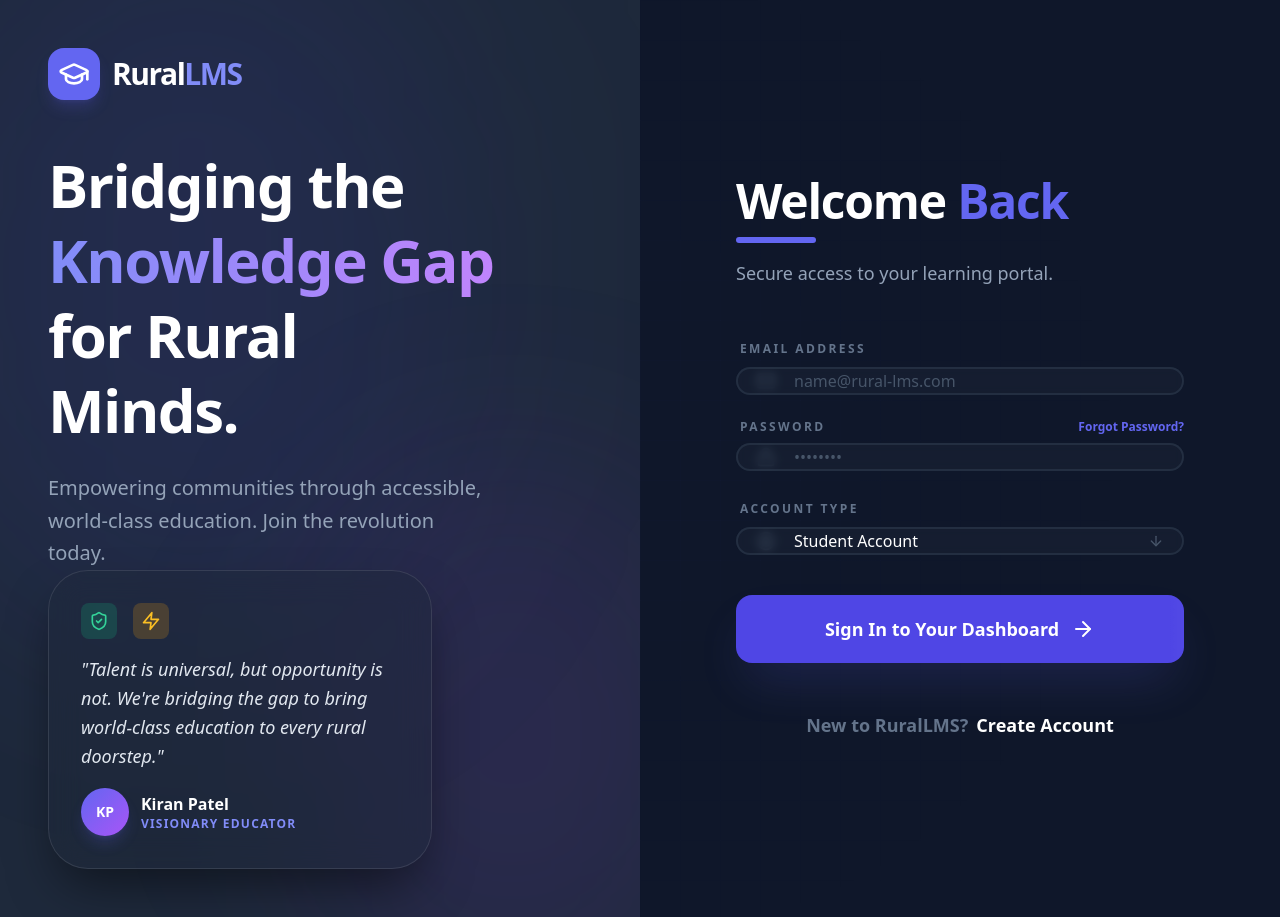
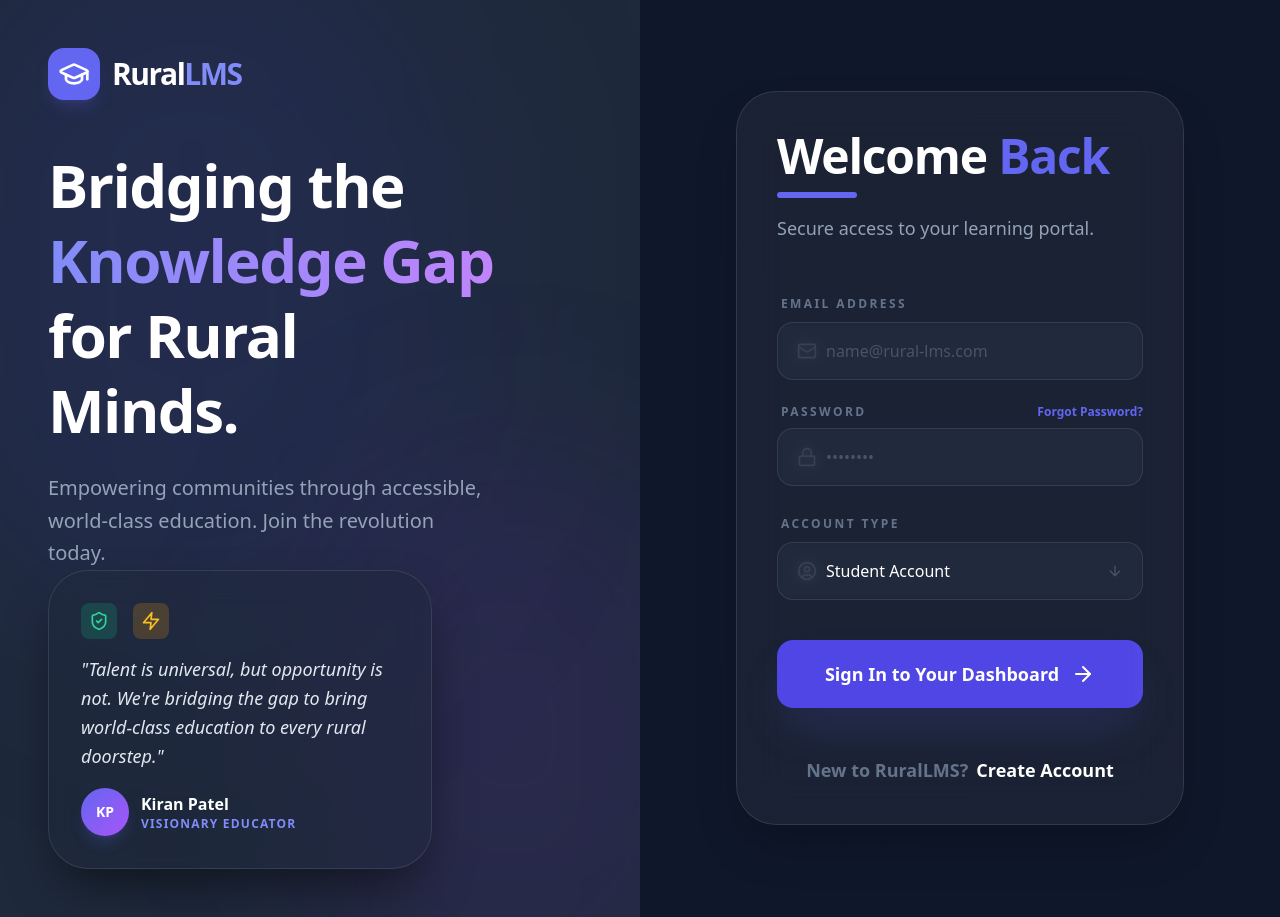
Before and after one commit to harsha-252005/lms_rural, a React app in the folder frontend/: page /login in a window 1280 px wide. Built offline with nearby package versions, Linux system fonts and the light colour scheme; the HTML template or start-up script is replaced by a standard one.

Commit message:
review 1

```diff
--- a/frontend/src/pages/LoginV2.jsx
+++ b/frontend/src/pages/LoginV2.jsx
@@ -148,7 +148,7 @@ const Login = () => {
                     variants={containerVariants}
                     initial="hidden"
                     animate="visible"
-                    className="w-full max-w-md"
+                    className="w-full max-w-md bg-white/5 backdrop-blur-xl border border-white/10 rounded-[2.5rem] p-10 shadow-2xl relative overflow-hidden group"
                 >
                     <motion.div variants={itemVariants} className="mb-12">
                         <h2 className="text-5xl font-black text-white mb-3 tracking-tight">
@@ -169,7 +169,7 @@ const Login = () => {
                                     required
                                     value={formData.email}
                                     onChange={(e) => setFormData({ ...formData, email: e.target.value })}
-                                    className="w-full bg-slate-800/40 border-2 border-slate-700/50 rounded-2xl py-4.5 pl-14 pr-6 text-white placeholder:text-slate-600 focus:outline-none focus:border-indigo-500/50 focus:ring-4 focus:ring-indigo-500/10 transition-all duration-300 backdrop-blur-sm"
+                                    className="w-full bg-slate-800/50 border border-white/10 rounded-2xl py-4 pl-12 pr-4 text-white placeholder:text-slate-600 focus:outline-none focus:border-indigo-500/50 transition-all backdrop-blur-sm"
                                 />
                             </div>
                         </motion.div>
@@ -187,7 +187,7 @@ const Login = () => {
                                     required
                                     value={formData.password}
                                     onChange={(e) => setFormData({ ...formData, password: e.target.value })}
-                                    className="w-full bg-slate-800/40 border-2 border-slate-700/50 rounded-2xl py-4.5 pl-14 pr-6 text-white placeholder:text-slate-600 focus:outline-none focus:border-indigo-500/50 focus:ring-4 focus:ring-indigo-500/10 transition-all duration-300 backdrop-blur-sm"
+                                    className="w-full bg-slate-800/50 border border-white/10 rounded-2xl py-4 pl-12 pr-4 text-white placeholder:text-slate-600 focus:outline-none focus:border-indigo-500/50 transition-all backdrop-blur-sm"
                                 />
                             </div>
                         </motion.div>
@@ -197,7 +197,7 @@ const Login = () => {
                             <div className="relative group">
                                 <UserCircle className="absolute left-5 top-1/2 -translate-y-1/2 w-5 h-5 text-slate-600 group-focus-within:text-indigo-500 transition-colors duration-300" />
                                 <select
-                                    className="w-full bg-slate-800/40 border-2 border-slate-700/50 rounded-2xl py-4.5 pl-14 pr-6 text-white appearance-none focus:outline-none focus:border-indigo-500/50 focus:ring-4 focus:ring-indigo-500/10 transition-all duration-300 backdrop-blur-sm cursor-pointer"
+                                    className="w-full bg-slate-800/50 border border-white/10 rounded-2xl py-4 pl-12 pr-4 text-white appearance-none focus:outline-none focus:border-indigo-500/50 transition-all backdrop-blur-sm cursor-pointer"
                                     onChange={(e) => setFormData({ ...formData, role: e.target.value })}
                                     value={formData.role}
                                 >
```
